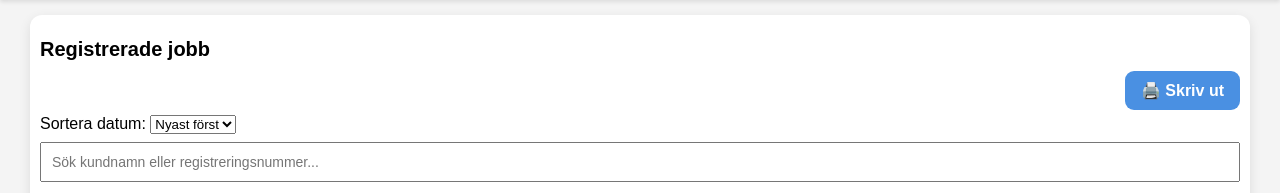
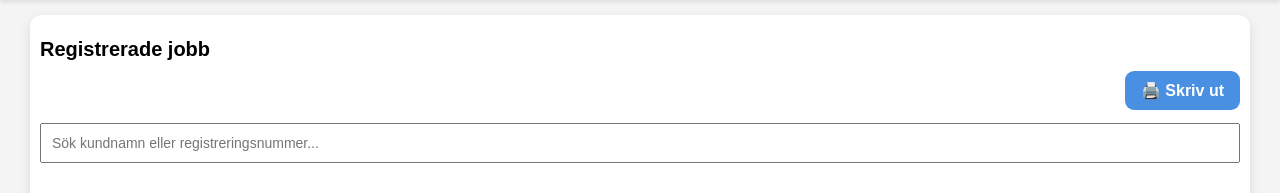
Before and after one commit to ArshedAl-Hadeethi/Faktura, a Flask app: page /jobs in a window 1280 px wide. Shown: the part 94-287 px from the top of the page. Run offline with Flask 3, Linux system fonts and the light colour scheme; data that the repository does not hold is empty; some libraries are stand-ins or nearby versions.

```diff
--- a/templates/jobs.html
+++ b/templates/jobs.html
@@ -17,12 +17,6 @@
       🖨️ Skriv ut
     </a>
   </div>
-
-  <label for="sort">Sortera datum:</label>
-  <select name="sort" onchange="this.form.submit()">
-    <option value="desc" {% if sort == 'desc' %}selected{% endif %}>Nyast först</option>
-    <option value="asc" {% if sort == 'asc' %}selected{% endif %}>Äldst först</option>
-  </select>
 
   <input type="text" id="liveSearch" placeholder="Sök kundnamn eller registreringsnummer..." style="width: 100%; padding: 10px; margin-bottom: 15px; font-size: 14px;">
 
```
